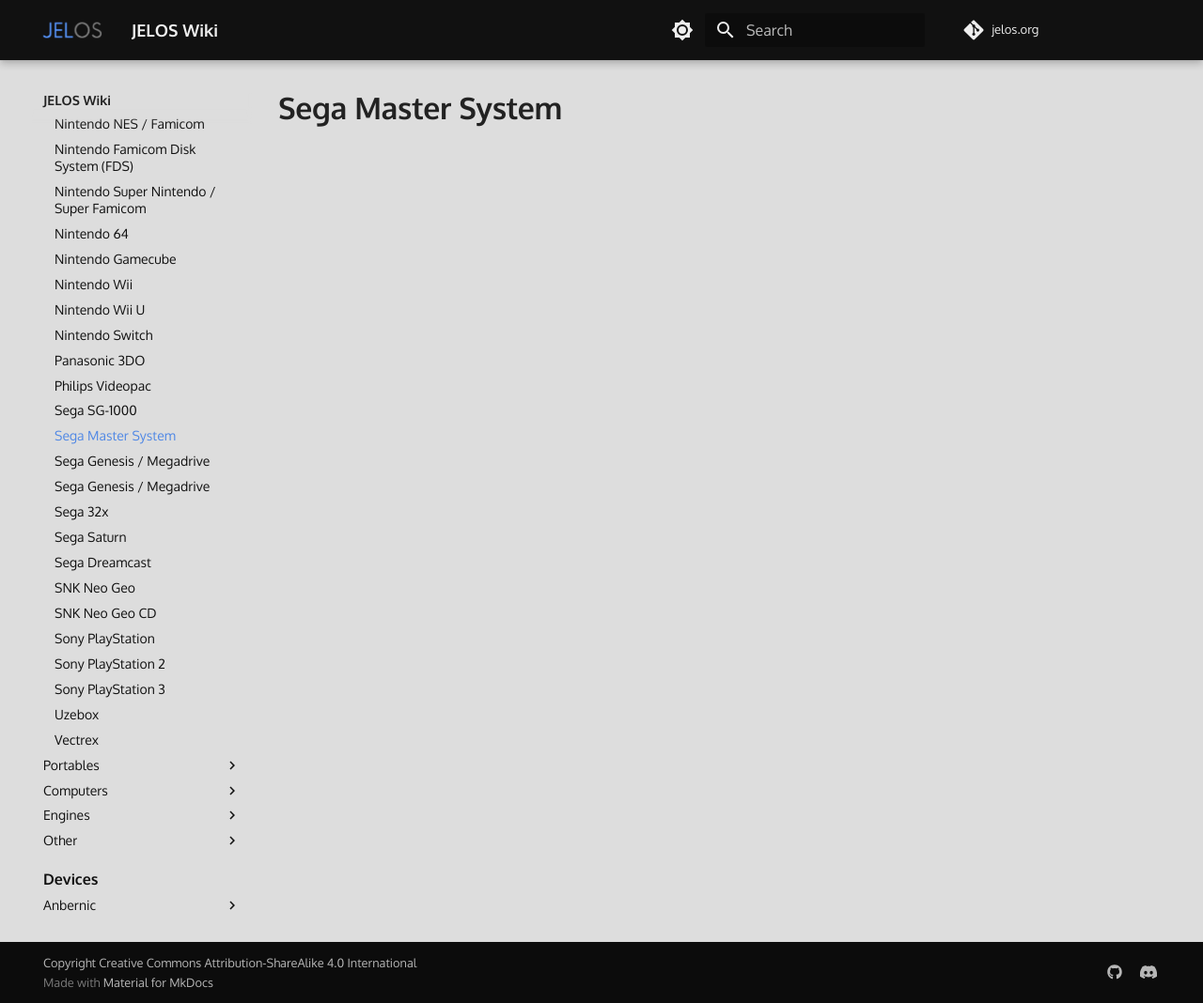
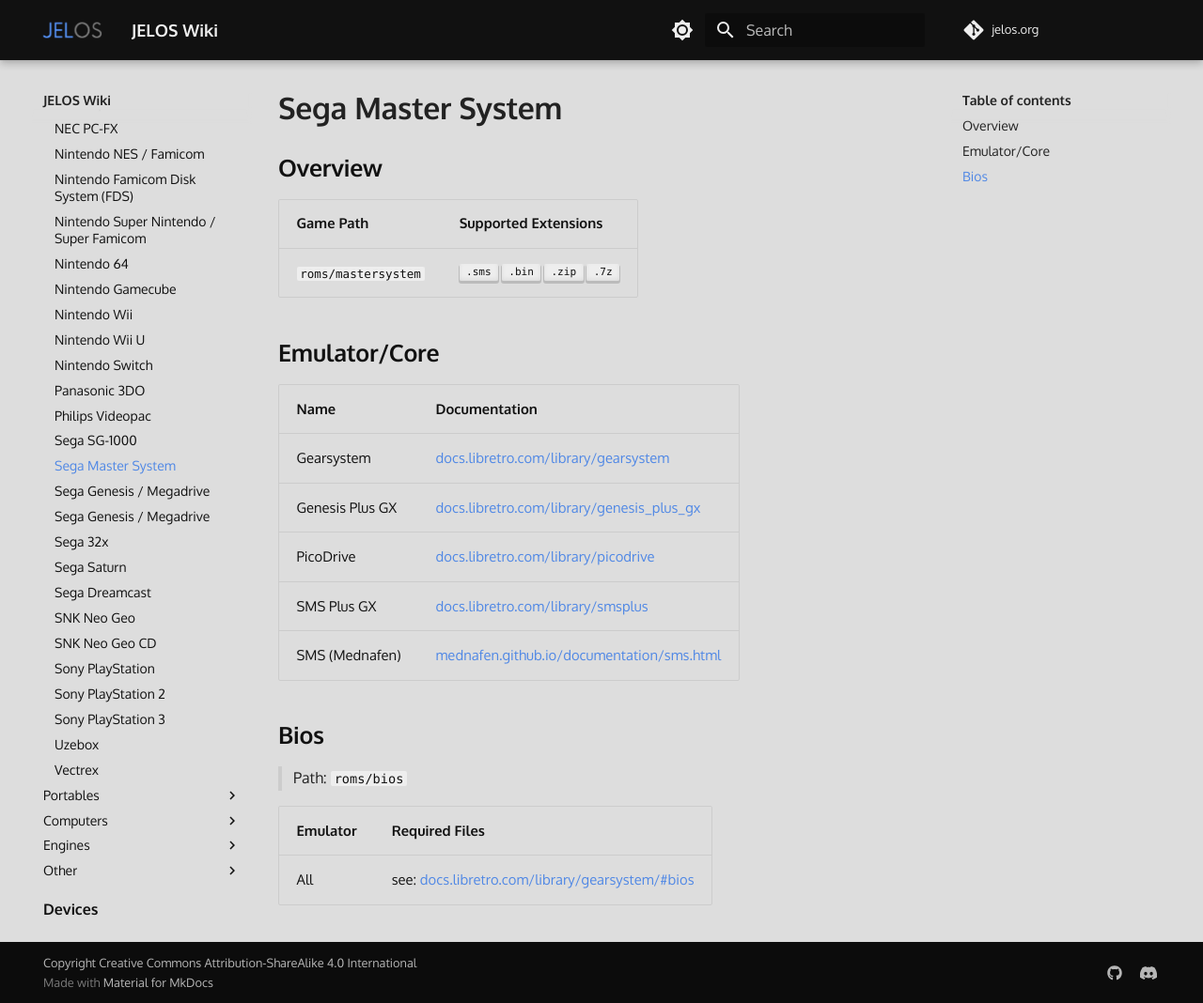
Before and after one commit to wbrawner/jelos.org, an MkDocs documentation site: the page built from docs/systems/mastersystem.md, in a window 1280 px wide and 1068 px high. Shown: the whole window at 94% size. Built offline with MkDocs 1.6.1 and Material for MkDocs 9.7.7, drawn with Linux system fonts in a browser that asks for light colours; some web fonts are replaced; comment, search, counter and statistics services are not loaded.

Commit message:
Update mastersystem.md

```diff
--- a/docs/systems/mastersystem.md
+++ b/docs/systems/mastersystem.md
@@ -1 +1,25 @@
 # Sega Master System
+
+## Overview
+
+| Game Path | Supported Extensions |
+| --- | --- |
+| `roms/mastersystem` | ++".sms"++ ++".bin"++ ++".zip"++ ++".7z"++ |
+
+## Emulator/Core
+
+| Name | Documentation |
+| --- | --- |
+| Gearsystem | [docs.libretro.com/library/gearsystem](https://docs.libretro.com/library/gearsystem/) |
+| Genesis Plus GX | [docs.libretro.com/library/genesis_plus_gx](https://docs.libretro.com/library/genesis_plus_gx/) |
+| PicoDrive | [docs.libretro.com/library/picodrive](https://docs.libretro.com/library/picodrive/) |
+| SMS Plus GX | [docs.libretro.com/library/smsplus](https://docs.libretro.com/library/smsplus/) |
+| SMS (Mednafen) | [mednafen.github.io/documentation/sms.html](https://mednafen.github.io/documentation/sms.html) |
+
+## Bios
+
+> Path: `roms/bios`
+
+| Emulator | Required Files |
+| -- | -- |
+| All | see: [docs.libretro.com/library/gearsystem/#bios](https://docs.libretro.com/library/gearsystem/#bios) |
```
